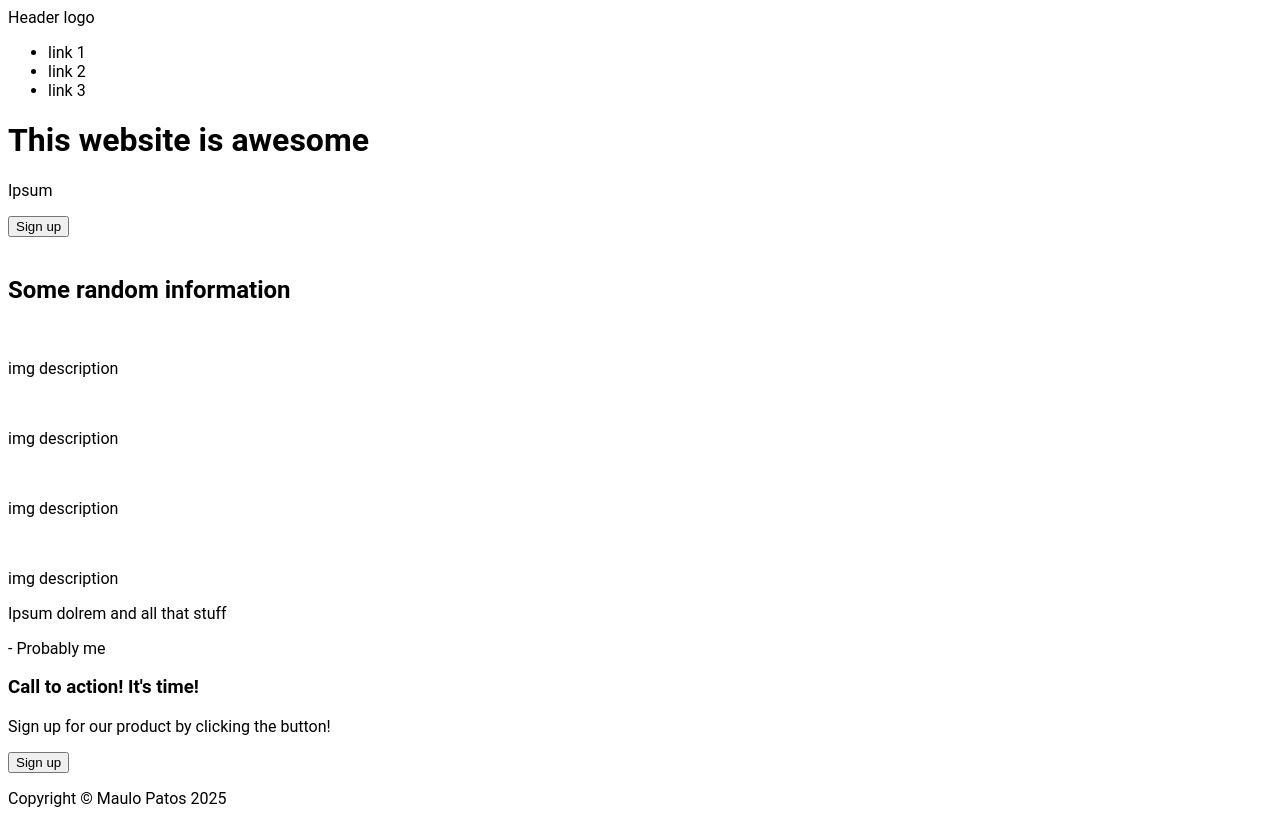
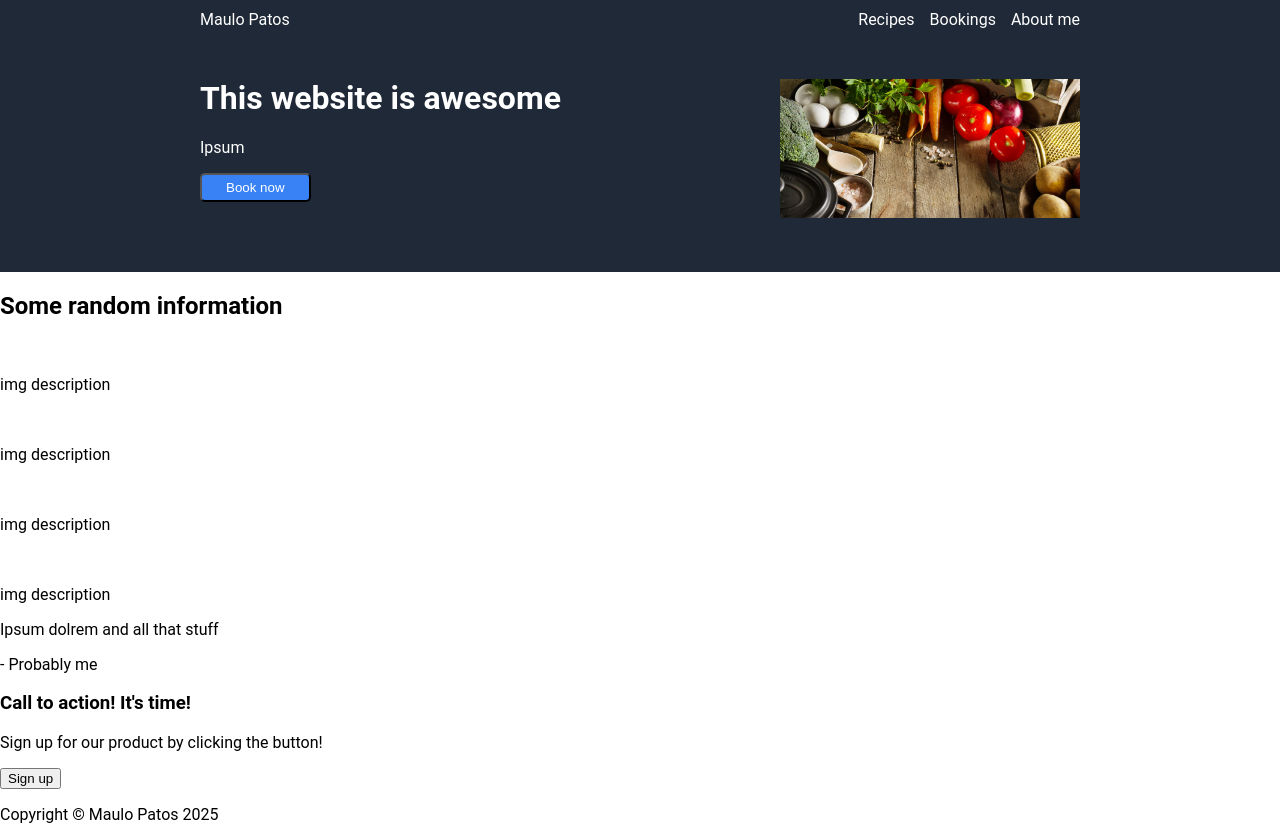
Before and after one commit to paulobarufa/landing-page, a plain HTML site: page index.html in a window 1280 px wide. Drawn offline with Linux system fonts and the light colour scheme.

Commit message:
Added styles for banner
Added CSS to style the top banner, and added cooking image for same banner.

```diff
--- a/index.html
+++ b/index.html
@@ -10,18 +10,18 @@
     <div class="header">
         <div class="nav-bar">
             <div class="logo">
-                Header logo
+                Maulo Patos
             </div>
             <div class="links">
                 <ul>
                     <li>
-                        <a>link 1</a>
+                        <a>Recipes</a>
                     </li>
                     <li>
-                        <a>link 2</a>
+                        <a>Bookings</a>
                     </li>
                     <li>
-                        <a>link 3</a>
+                        <a>About me</a>
                     </li>
                 </ul>
             </div>
@@ -30,10 +30,10 @@
             <div class="left-box">
                 <h1>This website is awesome</h1>
                 <p>Ipsum</p>
-                <button id="sign-up">Sign up</button>
+                <button id="sign-up">Book now</button>
             </div>
             <div class="right-box">
-                <img>
+                <img src="./images/banner.jpg" class="banner-img">
             </div>
         </div>
 
--- a/style.css
+++ b/style.css
@@ -1,3 +1,59 @@
 body {
     font-family: Roboto, sans-serif;
+    display: flex;
+    flex-direction: column;
+    justify-content: space-between;
+    height: 100vh;
+    margin: 0;
 }
+
+li {
+    list-style: none;
+}
+
+ul {
+    padding: 0;
+    margin: 0;
+}
+
+.header {
+    color: white;
+    padding-top: 10px;
+    display: flex;
+    flex-direction: column;
+    background-color: #1f2937;
+    padding: 10px 200px 0px 200px;
+}
+
+.nav-bar {
+    display: flex;
+    justify-content: space-between;
+}
+
+.links ul {
+    display: flex;
+    justify-content: flex-end;
+    gap: 15px;
+}
+
+.description {
+    display: flex;
+    justify-content: space-between;
+    padding: 50px 0px;
+}
+
+h1 {
+    margin-top: 0;
+}
+
+.banner-img {
+    width: 300px;
+    height: auto;
+}
+
+#sign-up {
+    background-color: #3882F6;
+    padding: 5px 24px;
+    border-radius: 5px;
+    color: white;
+}
```
Also changed, not shown: images/banner.jpg (added), 1 other file.
